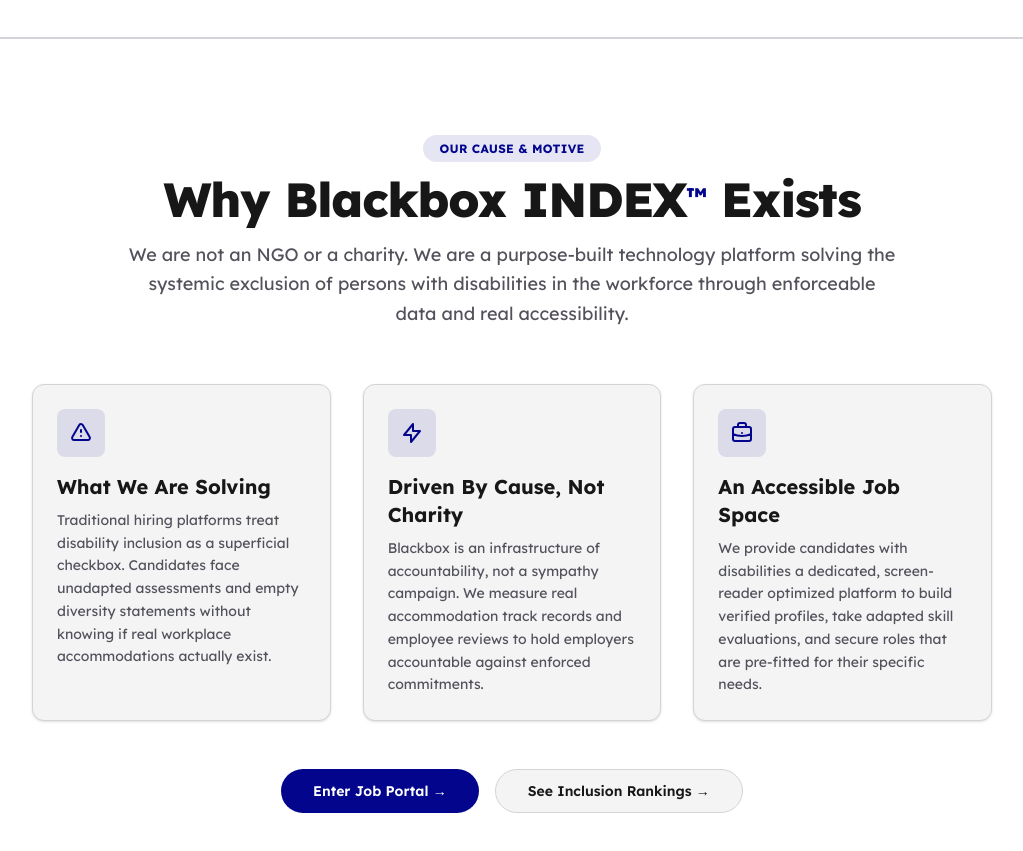
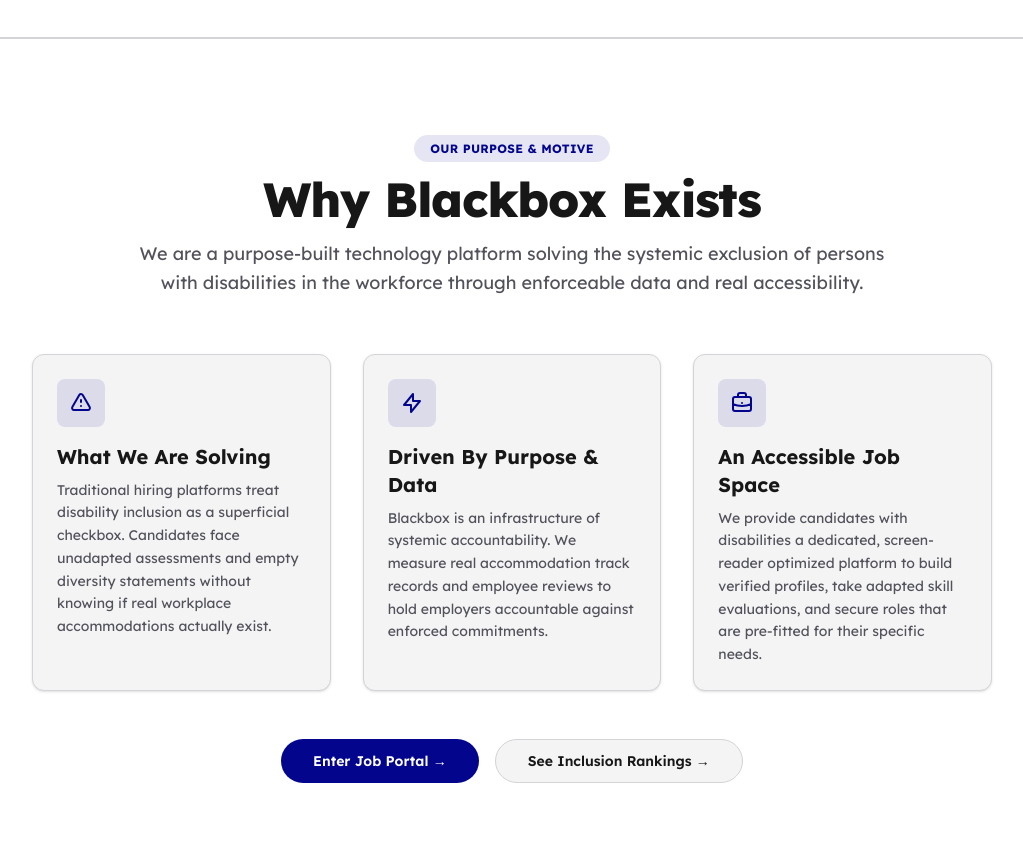
Before and after one commit to shruti-kamma/Blackbox, a Next.js app in the folder apps/job-portal/: page / in a window 1280 px wide. Shown: the part 1420-2271 px from the top of the page, without its empty margins (128-1151 px from the left). Built offline with nearby package versions, Linux system fonts and the light colour scheme; no server answers; the database is empty.

Commit message:
fix: remove NGO/charity wording completely and update title to Why Blackbox Exists

```diff
--- a/apps/job-portal/src/app/page.tsx
+++ b/apps/job-portal/src/app/page.tsx
@@ -144,13 +144,13 @@
         <div className="mx-auto w-full max-w-5xl px-4 sm:px-6 md:px-8">
           <div className="text-center max-w-3xl mx-auto">
             <span className="rounded-full bg-primary/10 px-4 py-1.5 text-xs font-bold tracking-wide text-primary uppercase">
-              Our Cause & Motive
+              Our Purpose & Motive
             </span>
             <h2 className="mt-4 text-3xl sm:text-4xl md:text-5xl font-extrabold tracking-tight text-foreground font-sans">
-              Why Blackbox INDEX<sup className="text-xl sm:text-2xl font-bold text-primary select-none">™</sup> Exists
+              Why Blackbox Exists
             </h2>
             <p className="mt-4 text-lg text-muted-foreground font-sans leading-relaxed">
-              We are not an NGO or a charity. We are a purpose-built technology platform solving the systemic exclusion of persons with disabilities in the workforce through enforceable data and real accessibility.
+              We are a purpose-built technology platform solving the systemic exclusion of persons with disabilities in the workforce through enforceable data and real accessibility.
             </p>
           </div>
 
@@ -175,9 +175,9 @@
                   <path strokeLinecap="round" strokeLinejoin="round" d="M13 10V3L4 14h7v7l9-11h-7z" />
                 </svg>
               </div>
-              <h3 className="text-xl font-bold text-foreground font-sans">Driven By Cause, Not Charity</h3>
+              <h3 className="text-xl font-bold text-foreground font-sans">Driven By Purpose & Data</h3>
               <p className="mt-2 text-sm text-muted-foreground leading-relaxed">
-                Blackbox is an infrastructure of accountability, not a sympathy campaign. We measure real accommodation track records and employee reviews to hold employers accountable against enforced commitments.
+                Blackbox is an infrastructure of systemic accountability. We measure real accommodation track records and employee reviews to hold employers accountable against enforced commitments.
               </p>
             </div>
 
```
